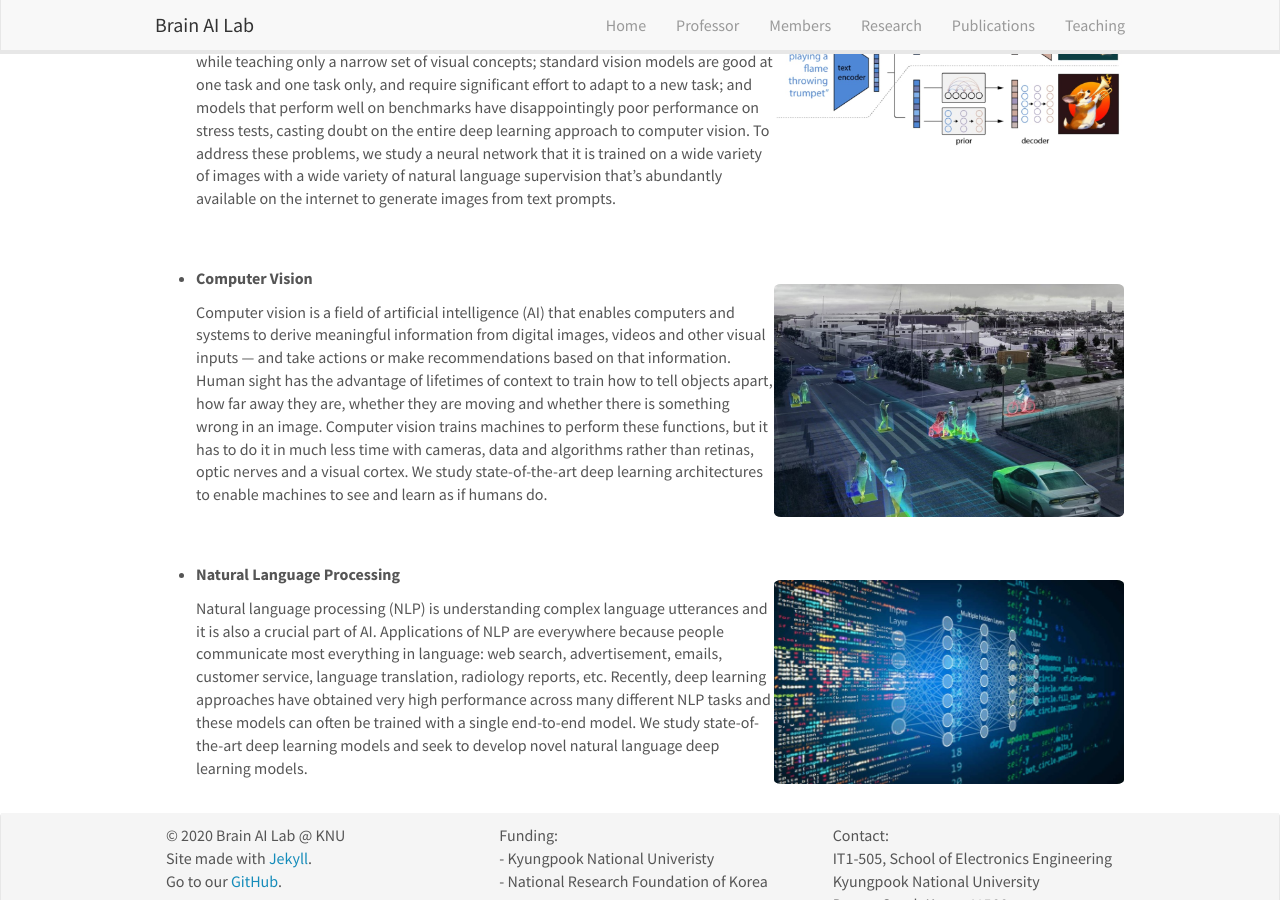
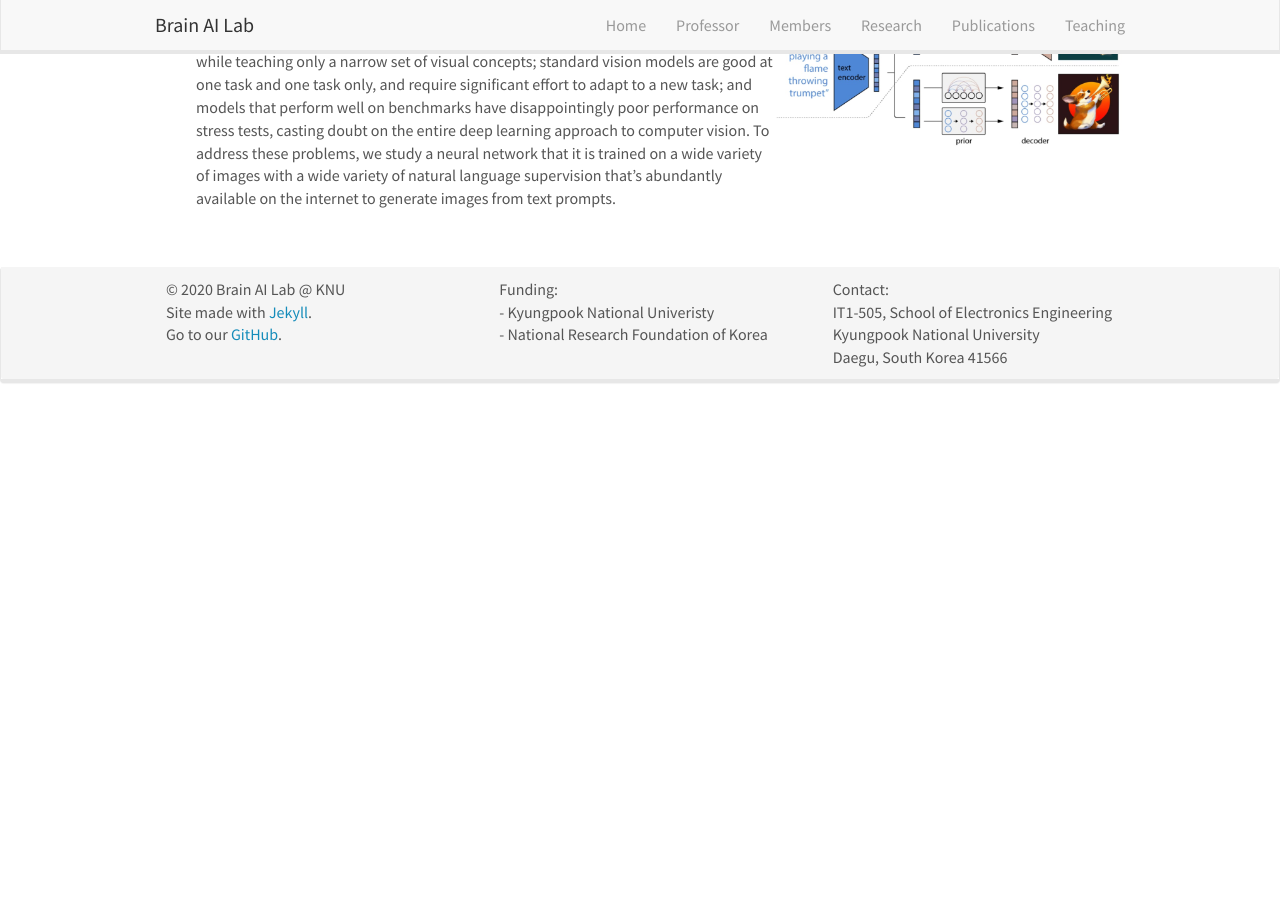
Before and after one commit to KNU-BrainAI/knu-brainai.github.io, a Jekyll site: the page built from _pages/research.md, in a window 1280 px wide and 900 px high, scrolled down 576 px. Built offline with Jekyll 4.4.1, drawn with Linux system fonts in a browser that asks for light colours; nearby versions of some CDN libraries; after the commit the page ends 981 px from its top, so only the background shows below that.

Commit message:
Update research.md

```diff
--- a/_pages/research.md
+++ b/_pages/research.md
@@ -17,12 +17,3 @@ We believe that better understanding of the brain plays a vital role in developi
 - **Text-to-Image Generation** ![]({{ site.url }}{{ site.baseurl }}/images/CLIP.png){: style="width: 350px; float: right"}
 
   Although deep learning has revolutionized computer vision, current approaches have several major problems: typical vision datasets are labor intensive and costly to create while teaching only a narrow set of visual concepts; standard vision models are good at one task and one task only, and require significant effort to adapt to a new task; and models that perform well on benchmarks have disappointingly poor performance on stress tests, casting doubt on the entire deep learning approach to computer vision. To address these problems, we study a neural network that it is trained on a wide variety of images with a wide variety of natural language supervision that’s abundantly available on the internet to generate images from text prompts. <br><br><br>
-
-- **Computer Vision** ![]({{ site.url }}{{ site.baseurl }}/images/cv.jpg){: style="width: 350px; float: right"}
-
-  Computer vision is a field of artificial intelligence (AI) that enables computers and systems to derive meaningful information from digital images, videos and other visual inputs — and take actions or make recommendations based on that information. Human sight has the advantage of lifetimes of context to train how to tell objects apart, how far away they are, whether they are moving and whether there is something wrong in an image. Computer vision trains machines to perform these functions, but it has to do it in much less time with cameras, data and algorithms rather than retinas, optic nerves and a visual cortex. We study state-of-the-art deep learning architectures to enable machines to see and learn as if humans do. <br><br><br>
-
-
-- **Natural Language Processing** ![]({{ site.url }}{{ site.baseurl }}/images/nlp.jpg){: style="width: 350px; float: right"}
-
-  Natural language processing (NLP) is understanding complex language utterances and it is also a crucial part of AI. Applications of NLP are everywhere because people communicate most everything in language: web search, advertisement, emails, customer service, language translation, radiology reports, etc. Recently, deep learning approaches have obtained very high performance across many different NLP tasks and these models can often be trained with a single end-to-end model. We study state-of-the-art deep learning models and seek to develop novel natural language deep learning models.<br><br>
```
